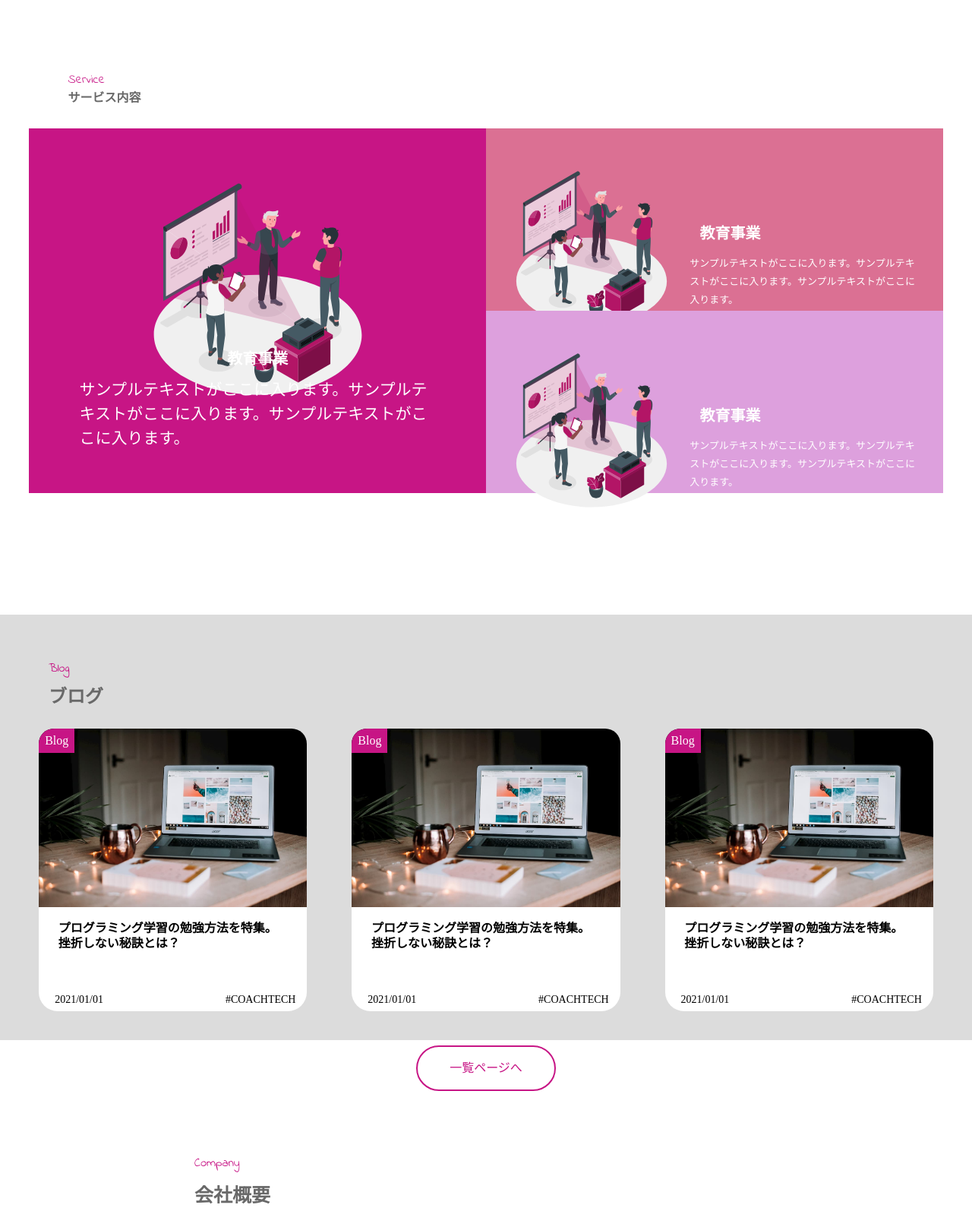
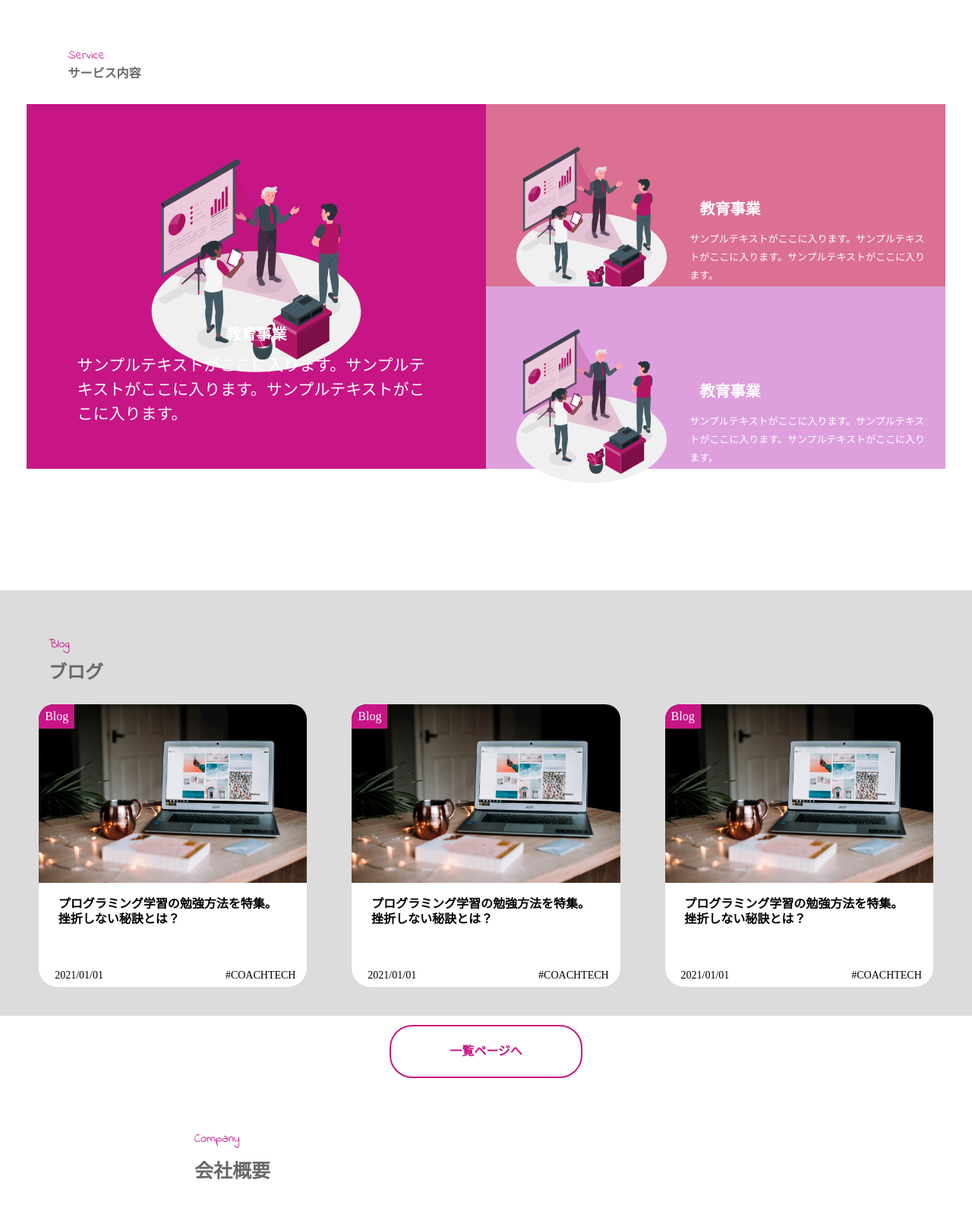
Before and after one commit to soraaro/20210929takimoto, a plain HTML site: page index.html in a window 1280 px wide. Shown: the part 1780-3370 px from the top of the page at 76% size. Drawn offline with Linux system fonts and the light colour scheme; a web font is replaced by a local one.

Commit message:
about servce-list blog-button

```diff
--- a/css/style.css
+++ b/css/style.css
@@ -144,9 +144,9 @@
 }
 
 .about-img-container {
-  width: 32%;
+  width: 30%;
   position: absolute;
-  top: 35%;
+  top: 30%;
   left: 60%;
 }
 
@@ -213,7 +213,7 @@
 
 .service-list {
   display: grid;
-  margin: 15% 3%;
+  margin: 0 35px;
   grid-template-rows: 30vh 30vh;
   grid-template-columns: 1fr 1fr;
   color: #fff;
@@ -422,15 +422,17 @@
 
 .blog-button {
   text-decoration: none;
-  width: 180px;
-  padding: 20px 0;
+  width: 200px;
+  padding: 25px;
   color: #c71585;
   border-radius: 30px;
   background-color: #fff;
   text-align: center;
-  margin: -105px auto 0;
+  margin: -100px auto 0;
+  font-size: 16px;
   display: block;
   border: 2px solid #c71585;
+  font-weight: bold;
 }
 
 .company {
```
